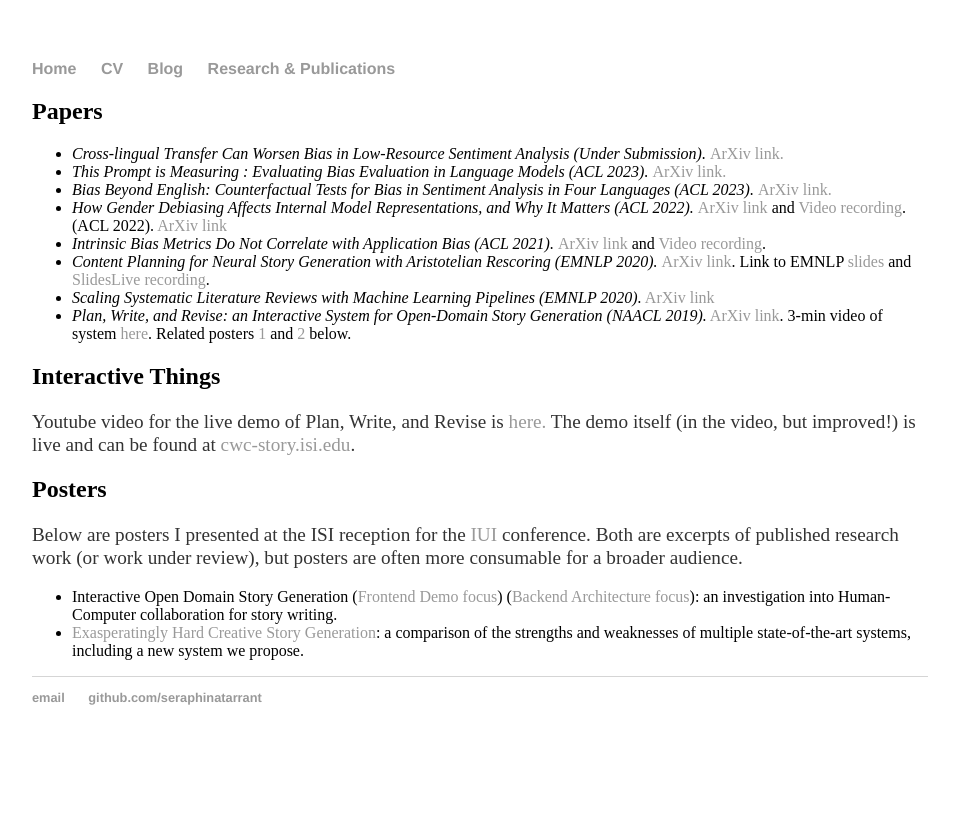
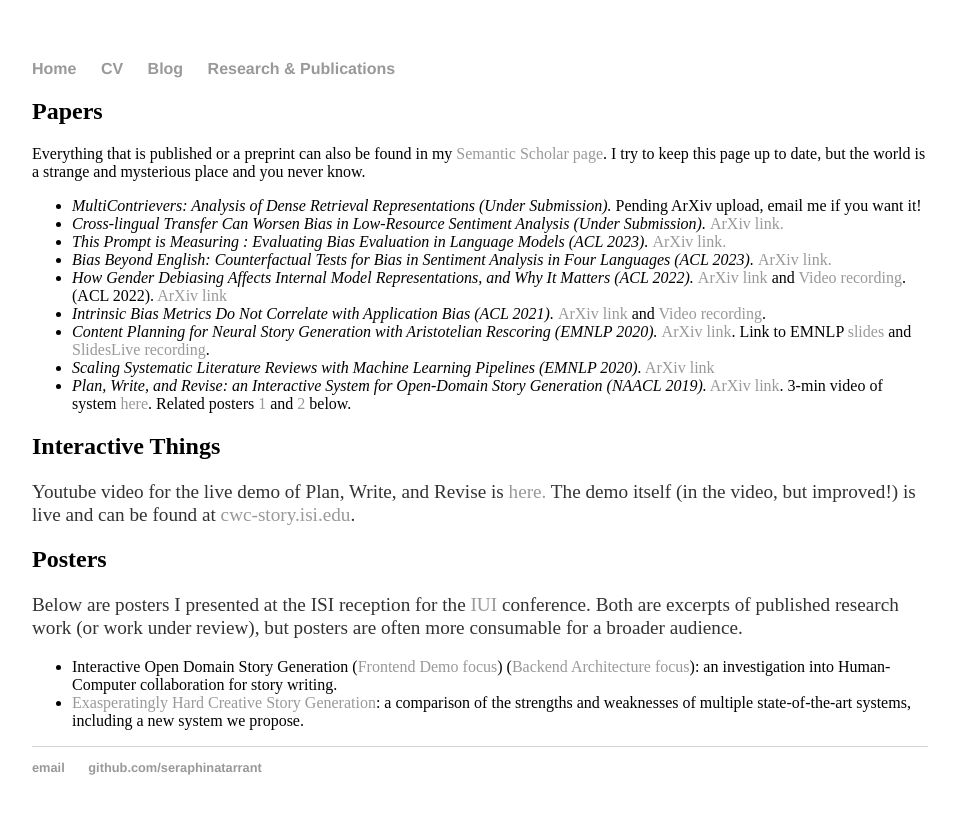
Before and after one commit to seraphinatarrant/seraphinatarrant.github.io, a Jekyll site: the page built from publications/index.html, in a window 1280 px wide. Shown: the top 814 px of the page, without its empty margins (160-1116 px from the left). Built offline with Jekyll 4.4.1, drawn with Linux system fonts in a browser that asks for light colours.

Commit message:
adding new pubs: :

```diff
--- a/publications/index.html
+++ b/publications/index.html
@@ -4,7 +4,9 @@ title: Research
 ---
 <div class="blurb">
 	<h2>Papers</h2>
+	Everything that is published or a preprint can also be found in my <a href="https://www.semanticscholar.org/author/Seraphina-Goldfarb-Tarrant/1405375772">Semantic Scholar page</a>. I try to keep this page up to date, but the world is a strange and mysterious place and you never know.
     <ul>
+		<li><i>MultiContrievers: Analysis of Dense Retrieval Representations (Under Submission). </i>Pending ArXiv upload, email me if you want it!</li>
 		<li><i>Cross-lingual Transfer Can Worsen Bias in Low-Resource Sentiment Analysis (Under Submission). </i> <a href="https://arxiv.org/abs/2305.12709">ArXiv link.</a></li>
 		<li><i>This Prompt is Measuring <MASK>: Evaluating Bias Evaluation in Language Models (ACL 2023). </i> <a href="https://arxiv.org/abs/2305.12757">ArXiv link.</a></li>
 		<li><i>Bias Beyond English: Counterfactual Tests for Bias in Sentiment Analysis in Four Languages (ACL 2023). </i> <a href="https://arxiv.org/abs/2305.11673">ArXiv link.</a></li>
```
